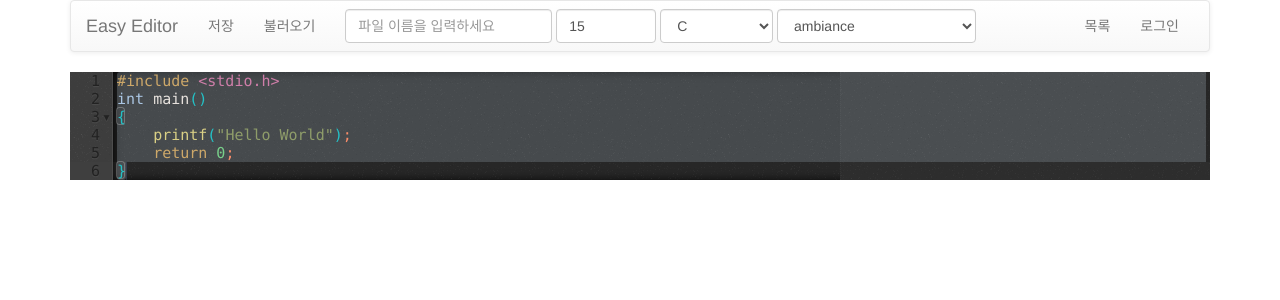
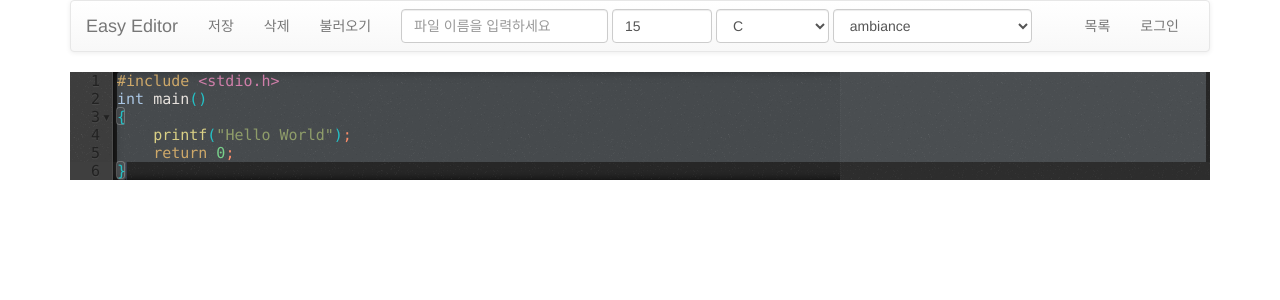
Before and after one commit to easyeditor-dev/EasyEditor, a Flask app: page / in a window 1280 px wide. Shown: the top 300 px of the page. Run offline with Flask 2, Linux system fonts and the light colour scheme; some libraries are stand-ins or nearby versions.

Commit message:
삭제 버튼 추가

```diff
--- a/templates/index.html
+++ b/templates/index.html
@@ -48,7 +48,10 @@
             <div class="collapse navbar-collapse" id="bs-example-navbar-collapse-1">
                 <ul class="nav navbar-nav">
                     <li><a id="save" href="#">저장</a></li>
+                    <li><a id="delect" href="#">삭제</a></li>
                     <li><a id="load" href="#">불러오기</a></li>
+
+
 
                 </ul>
                 <form class="navbar-form navbar-left" role="option">
```
